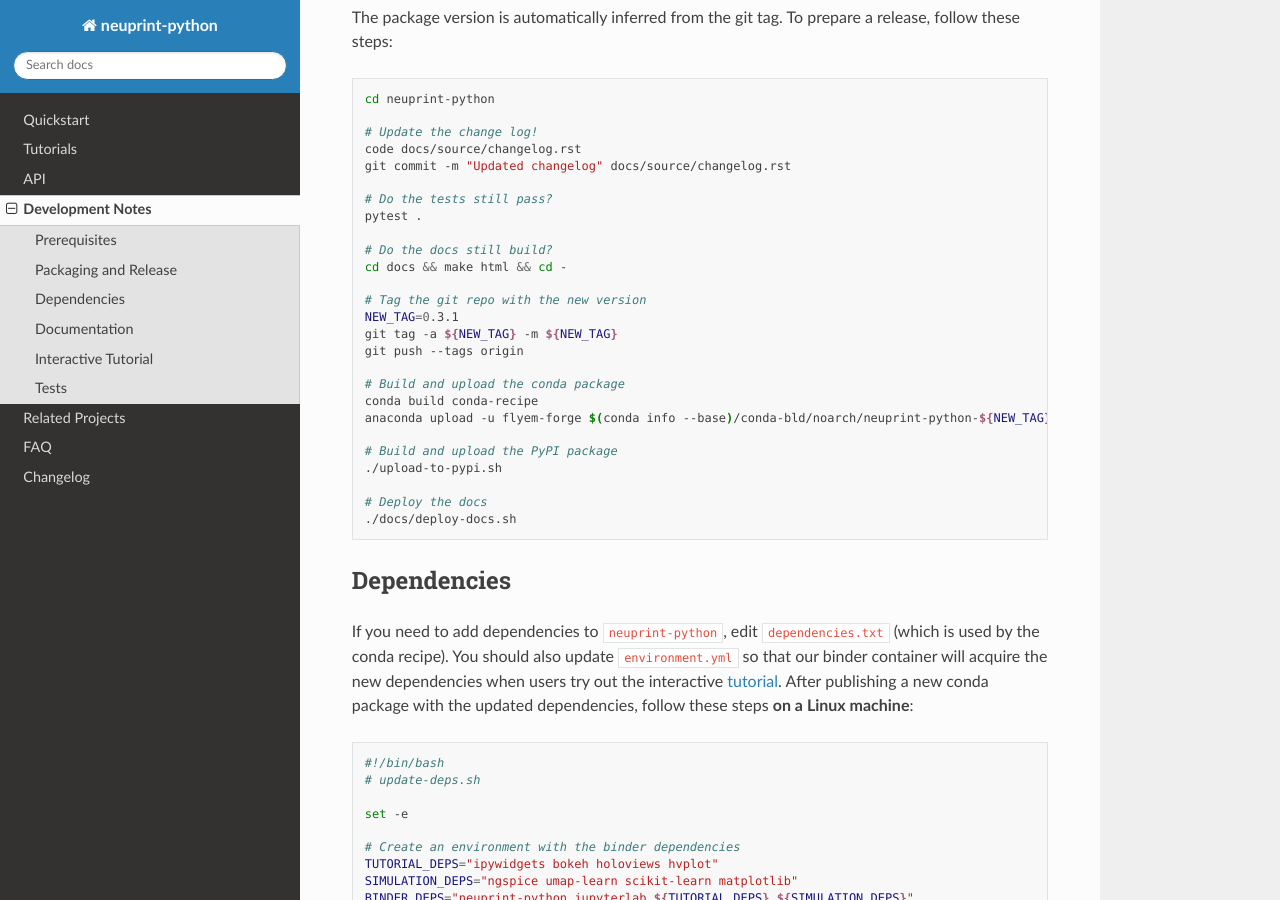
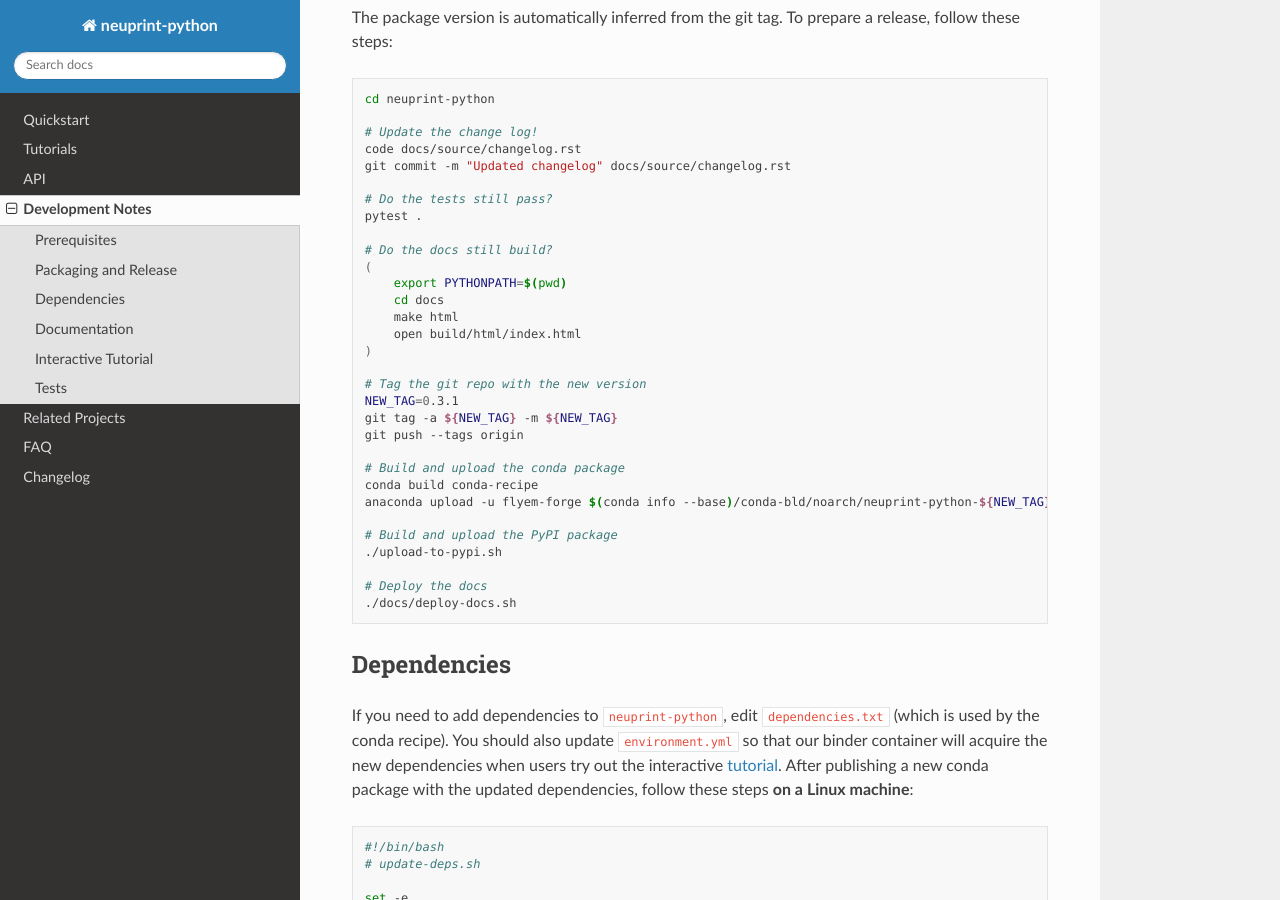
Before and after one commit to connectome-neuprint/neuprint-python, a Sphinx documentation site: the page built from docs/source/development.rst, in a window 1280 px wide and 900 px high, scrolled down 688 px. Built offline with Sphinx 7.4.7 and the Read the Docs theme 3.1.0, drawn with Linux system fonts in a browser that asks for light colours; pages that are not in the unit, such as notebooks, are missing from menus.

Commit message:
docs: development

```diff
--- a/docs/source/development.rst
+++ b/docs/source/development.rst
@@ -47,7 +47,12 @@ To prepare a release, follow these steps:
     pytest .
 
     # Do the docs still build?
-    cd docs && make html && cd -
+    (
+        export PYTHONPATH=$(pwd)
+        cd docs
+        make html
+        open build/html/index.html
+    )
 
     # Tag the git repo with the new version
     NEW_TAG=0.3.1
```
